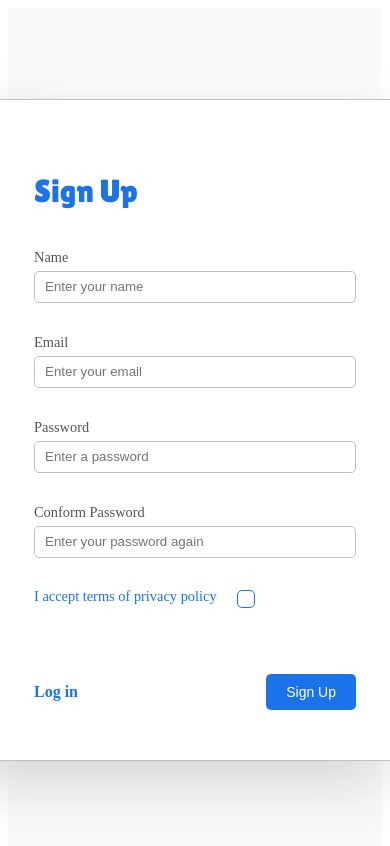
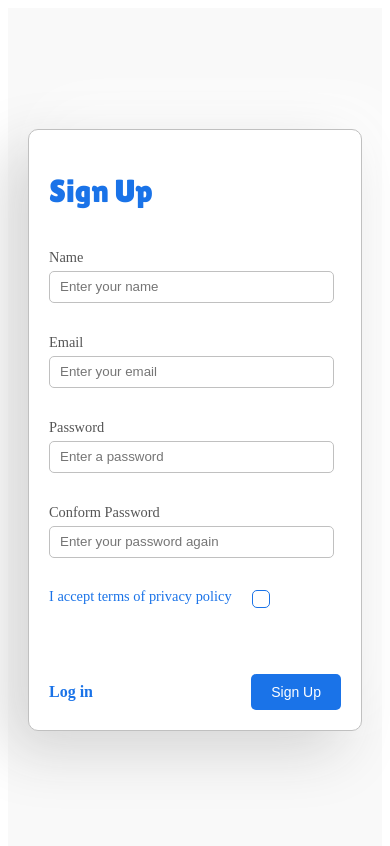
Before and after one commit to MrAmgS/Sign-up-form, a React (Create React App) app: page /signup in a window 390 px wide. Shown: the top 846 px of the page. Built offline with nearby package versions, Linux system fonts and the light colour scheme.

Commit message:
Sign up form responsived

```diff
--- a/src/Components/SignUp.module.css
+++ b/src/Components/SignUp.module.css
@@ -147,3 +147,19 @@ input[type="checkbox"]:focus {
 .formButtons a:hover {
     color: #004aaa;
 }
+
+@media(max-width : 440px){
+    .formContainer{
+        padding: 20px;
+        margin: 50px 20px;
+    }
+    .formContainer{
+        width: 90%;
+    }
+    .formInput{
+        width: 90%;
+    }
+    .uncompleted{
+        width: 90%;
+    }
+}
```
